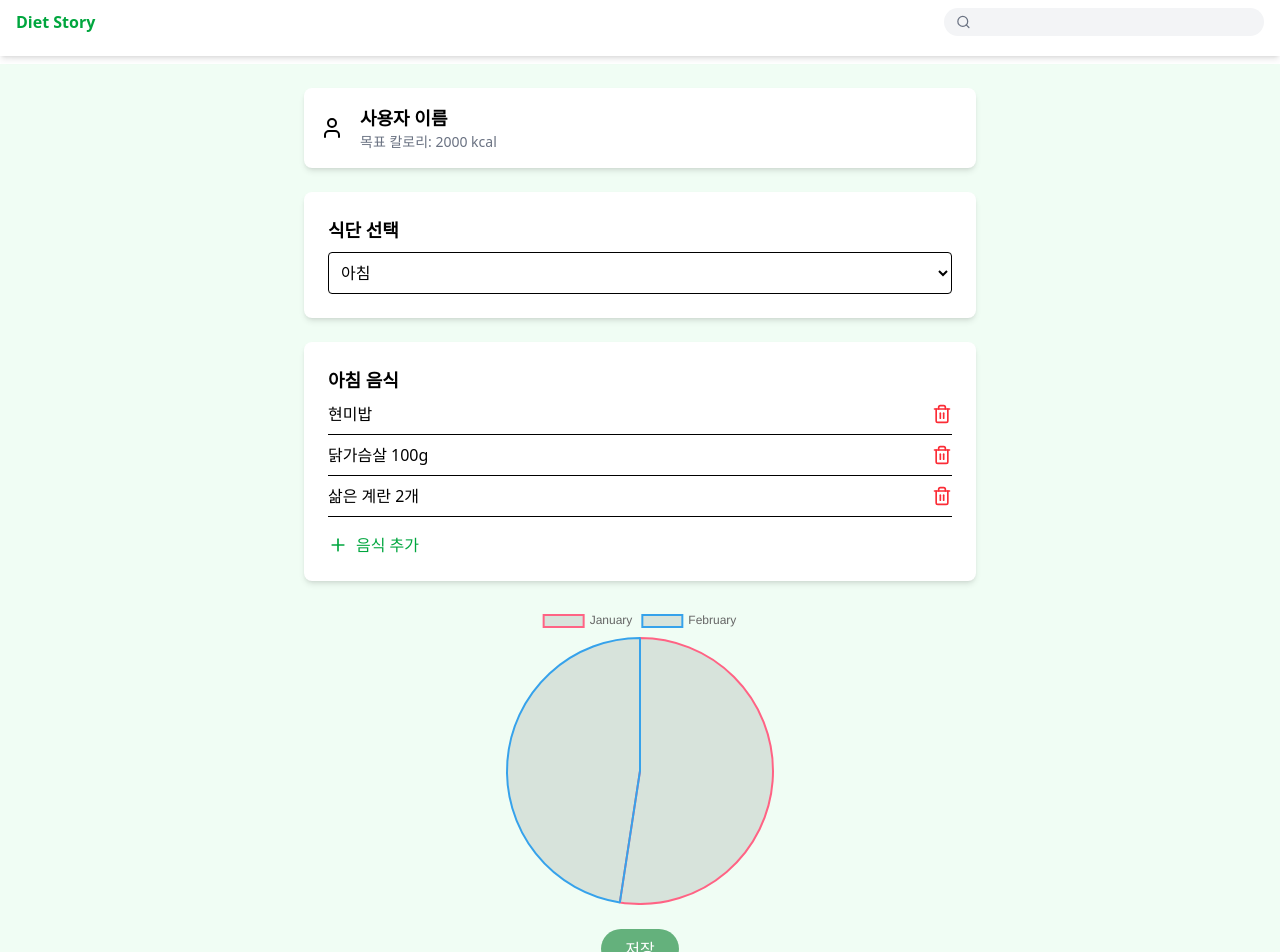
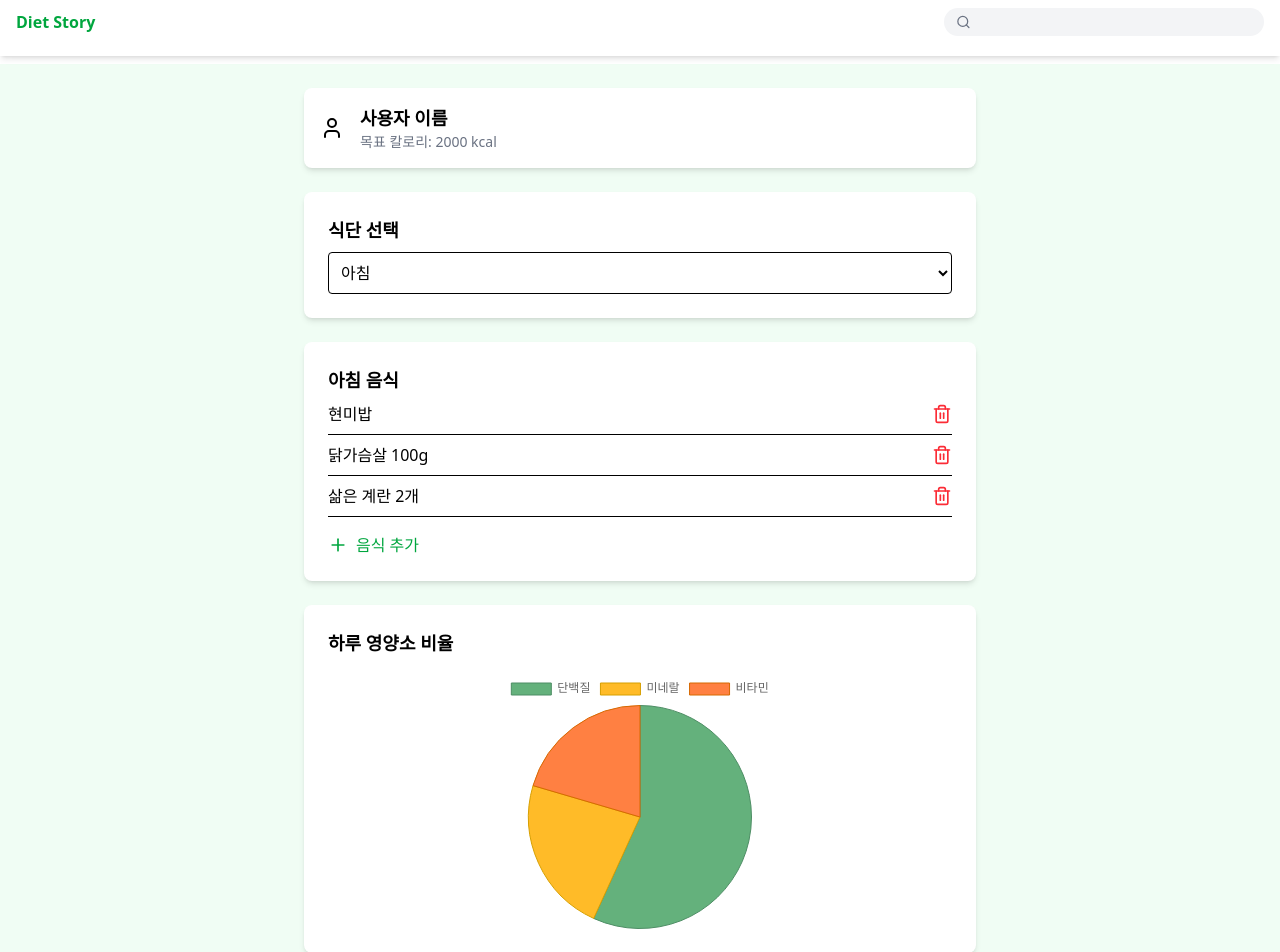
Before and after one commit to 07-main-teamproject/frontend, a React (Vite) app: page /CardDetail in a window 1280 px wide. Shown: the top 952 px of the page. Built offline with nearby package versions, Linux system fonts and the light colour scheme.

Commit message:
식단카드 그래프 수정

```diff
--- a/src/domain/AdBanner.tsx
+++ b/src/domain/AdBanner.tsx
@@ -25,7 +25,7 @@ export default function AdBanner() {
         <img
           src={randomAd.advertiseUrl}
           alt="광고 배너"
-          className="w-full h-auto max-h-[100px] object-cover"
+          className="w-full h-auto max-h-[150px] object-cover"
         />
       </a>
     </div>
--- /dev/null
+++ b/src/domain/Detail/Atoms.tsx
@@ -0,0 +1,14 @@
+import { atom } from 'jotai';
+
+export interface Food {
+  name: string;
+  protein: number;
+  minerals: number;
+  vitamins: number;
+}
+
+export const foodsAtom = atom<Food[]>([
+  { name: '현미밥', protein: 10, minerals: 5, vitamins: 7 },
+  { name: '닭가슴살 100g', protein: 25, minerals: 8, vitamins: 5 },
+  { name: '삶은 계란 2개', protein: 15, minerals: 7, vitamins: 6 },
+]);
--- a/src/domain/Detail/Graph.tsx
+++ b/src/domain/Detail/Graph.tsx
@@ -1,28 +1,83 @@
 import { Chart as ChartJS, ArcElement, Tooltip, Legend } from 'chart.js';
 import { Pie } from 'react-chartjs-2';
+import { useAtom } from 'jotai';
+import { foodsAtom } from '../Detail/Atoms';
 
 ChartJS.register(ArcElement, Tooltip, Legend);
 
-const chartConfig = {
-  data: {
-    labels: ['January', 'February'],
+interface Food {
+  name: string;
+  protein: number;
+  minerals: number;
+  vitamins: number;
+}
+
+export default function Graph() {
+  const [foods] = useAtom<Food[]>(foodsAtom);
+
+  // 하루 영양소 합산 계산 (타입 명확하게 설정)
+  const totalNutrients = foods.reduce<{
+    protein: number;
+    minerals: number;
+    vitamins: number;
+  }>(
+    (acc, food) => {
+      acc.protein += food.protein;
+      acc.minerals += food.minerals;
+      acc.vitamins += food.vitamins;
+      return acc;
+    },
+    { protein: 0, minerals: 0, vitamins: 0 },
+  );
+
+  const isDataEmpty =
+    totalNutrients.protein === 0 &&
+    totalNutrients.minerals === 0 &&
+    totalNutrients.vitamins === 0;
+
+  const chartData = {
+    labels: ['단백질', '미네랄', '비타민'],
     datasets: [
       {
-        label: 'My First Dataset',
-        data: [65, 59],
-        borderColor: ['rgba(255, 99, 132, 1)', 'rgba(54, 162, 235, 1)'],
-        tension: 0.1,
+        label: '하루 영양소 비율',
+        data: isDataEmpty
+          ? [1, 1, 1]
+          : [
+              totalNutrients.protein,
+              totalNutrients.minerals,
+              totalNutrients.vitamins,
+            ],
+        backgroundColor: ['#64B17C', '#FFBB28', '#FF8042'],
+        borderColor: ['#4D8D64', '#D69F00', '#D66800'],
+        borderWidth: 1,
       },
     ],
-  },
-};
+  };
 
-export default function Graph() {
+  const options = {
+    responsive: true,
+    maintainAspectRatio: false,
+    animation: {
+      animateScale: true,
+      animateRotate: true,
+    },
+    plugins: {
+      legend: {
+        position: 'top' as const,
+      },
+    },
+  };
+
   return (
-    <div>
-      {/* 차트 */}
-      <div className="mt-6 flex gap-6"></div>
-      <Pie {...chartConfig} />
+    <div className="w-full max-w-2xl bg-white p-6 rounded-lg shadow-md mt-6">
+      <h3 className="text-lg font-semibold mb-4">하루 영양소 비율</h3>
+      <div className="relative h-64">
+        {isDataEmpty ? (
+          <p className="text-center text-gray-500">데이터가 없습니다.</p>
+        ) : (
+          <Pie data={chartData} options={options} />
+        )}
+      </div>
     </div>
   );
 }
--- a/src/domain/Detail/Modal.tsx
+++ b/src/domain/Detail/Modal.tsx
@@ -21,7 +21,7 @@ export default function Modal({
   //if (!isModalOpen) return null; // 모달이 닫혀 있으면 렌더링하지 않음
 
   return (
-    <div className="fixed inset-0 bg-black bg-opacity-30 flex items-center justify-center">
+    <div className="fixed inset-0 bg-black bg-opacity-30 flex items-center justify-center z-50">
       <div className="bg-white p-6 rounded-lg shadow-lg w-96">
         <div className="flex justify-between items-center">
           <h2 className="text-lg font-semibold">음식 검색</h2>
@@ -32,7 +32,6 @@ export default function Modal({
         <p>어떤 식단을 추가할까요?</p>
         <input
           type="text"
-          placeholder="음식 이름 입력..."
           className="mt-4 p-2 border w-full rounded"
           value={searchQuery}
           onChange={(e) => setSearchQuery(e.target.value)}
```
